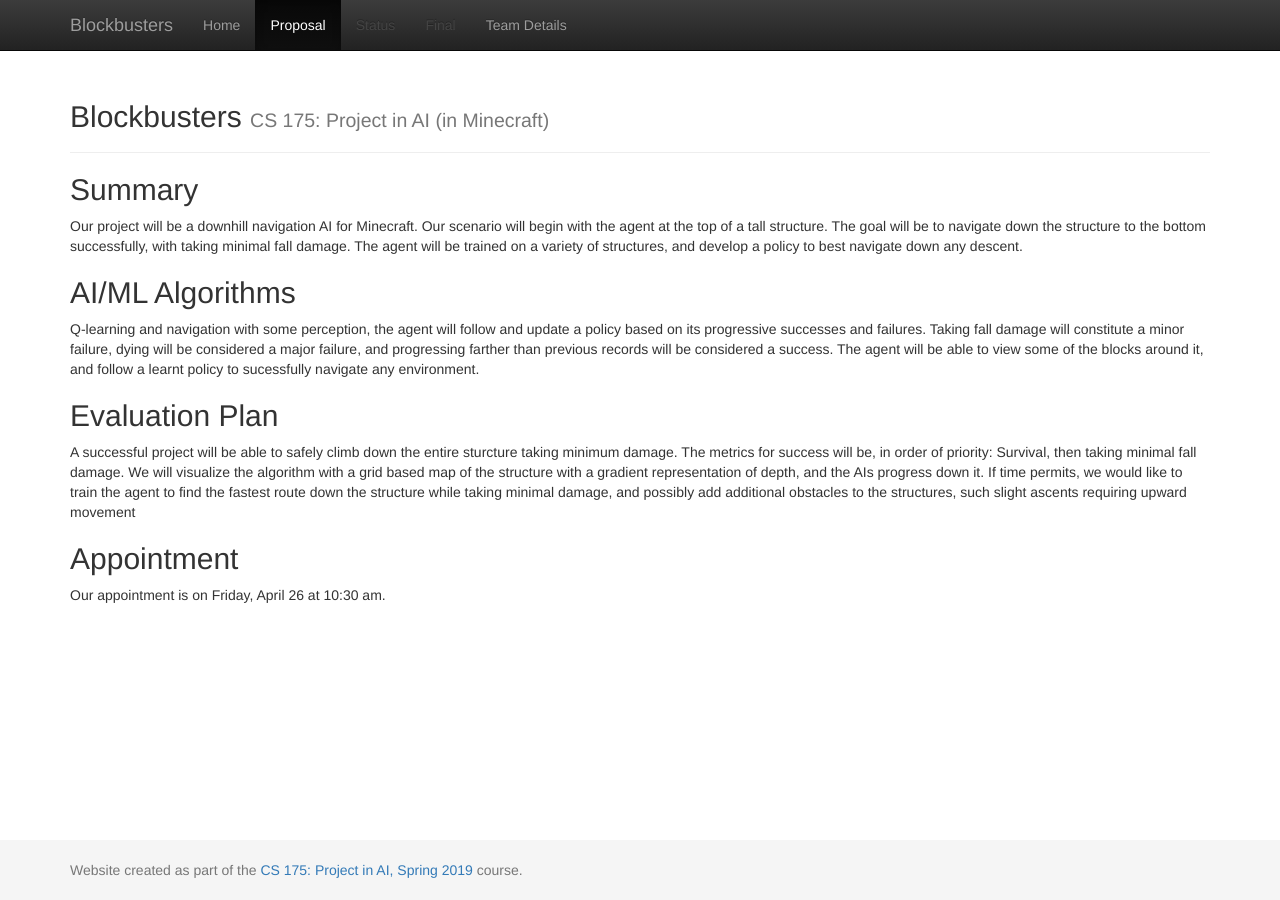
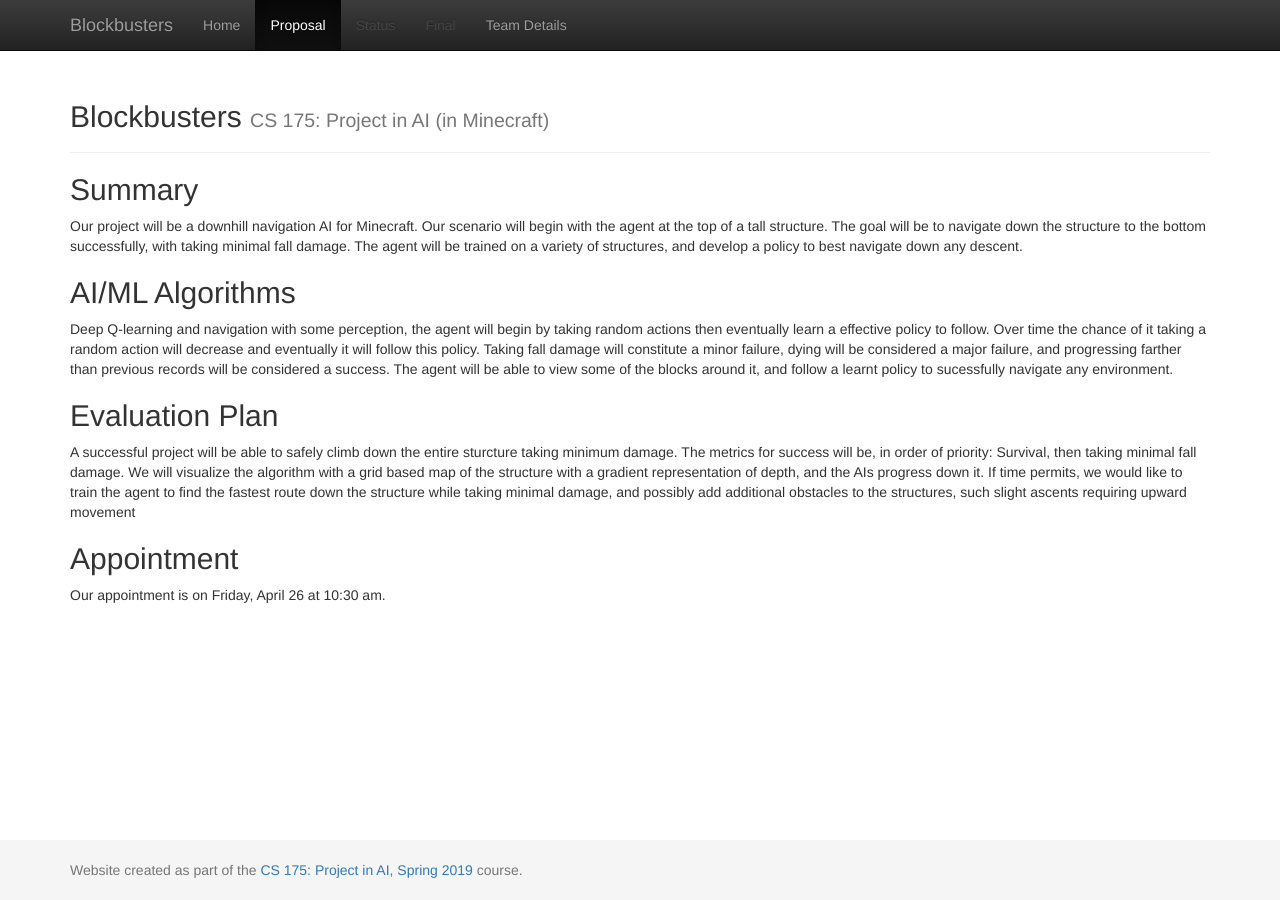
Before and after one commit to JasonMehroziad/Descendant, a Jekyll site: the page built from docs/proposal.md, in a window 1280 px wide. Built offline with Jekyll 4.4.1, drawn with Linux system fonts in a browser that asks for light colours.

Commit message:
Update proposal.md

```diff
--- a/docs/proposal.md
+++ b/docs/proposal.md
@@ -7,7 +7,7 @@ title: Proposal
 Our project will be a downhill navigation AI for Minecraft. Our scenario will begin with the agent at the top of a tall structure. The goal will be to navigate down the structure to the bottom successfully, with taking minimal fall damage. The agent will be trained on a variety of structures, and develop a policy to best navigate down any descent.
 
 ## AI/ML Algorithms
-Q-learning and navigation with some perception, the agent will follow and update a policy based on its progressive successes and failures. Taking fall damage will constitute a minor failure, dying will be considered a major failure, and progressing farther than previous records will be considered a success. The agent will be able to view some of the blocks around it, and follow a learnt policy to sucessfully navigate any environment.
+Deep Q-learning and navigation with some perception, the agent will begin by taking random actions then eventually learn a effective policy to follow. Over time the chance of it taking a random action will decrease and eventually it will follow this policy. Taking fall damage will constitute a minor failure, dying will be considered a major failure, and progressing farther than previous records will be considered a success. The agent will be able to view some of the blocks around it, and follow a learnt policy to sucessfully navigate any environment.
 
 ## Evaluation Plan
 A successful project will be able to safely climb down the entire sturcture taking minimum damage. The metrics for success will be, in order of priority: Survival, then taking minimal fall damage. We will visualize the algorithm with a grid based map of the structure with a gradient representation of depth, and the AIs progress down it. If time permits, we would like to train the agent to find the fastest route down the structure while taking minimal damage, and possibly add additional obstacles to the structures, such slight ascents requiring upward movement
```
